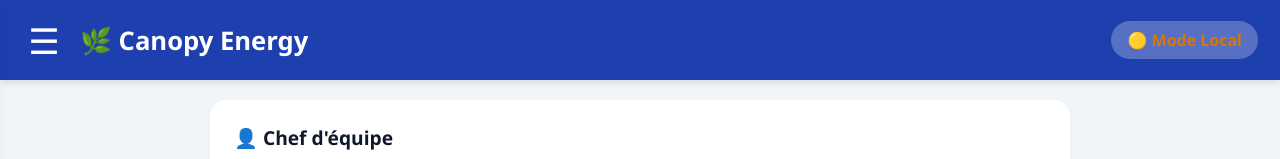
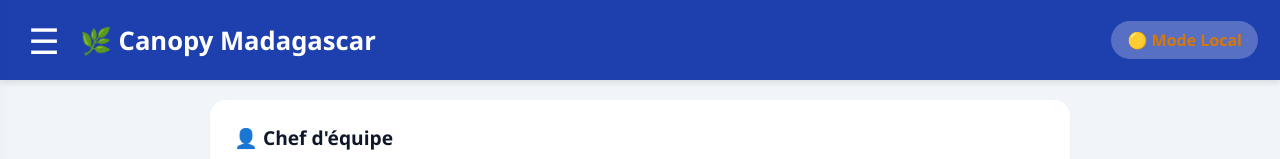
Before and after one commit to RinaFa-maker/Suivi-activit-s, a plain HTML site: page index.html in a window 1280 px wide. Shown: the top 159 px of the page. Drawn offline with nearby package versions, Linux system fonts and the light colour scheme; no server answers.

Commit message:
index.html

```diff
--- a/index.html
+++ b/index.html
@@ -108,7 +108,7 @@
 <header>
     <div class="header-left">
         <button class="menu-btn" onclick="toggleSidebar()">☰</button>
-        <div class="brand-title">🌿 Canopy Energy</div>
+        <div class="brand-title">🌿 Canopy Madagascar</div>
     </div>
     <div id="sync-status" class="sync-badge">☁️ Hors-ligne</div>
 </header>
```
